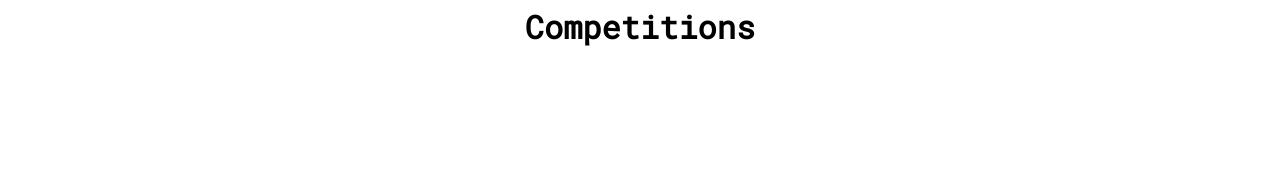
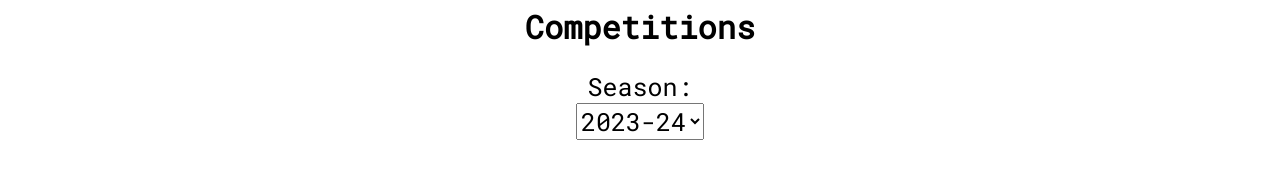
Before and after one commit to PP6464/20785CWeb, a React (Create React App) app: page /competitions in a window 1280 px wide. Shown: the part 223-402 px from the top of the page. Built offline with nearby package versions, Linux system fonts and the light colour scheme.

Commit message:
add season select

```diff
--- a/src/competitions/competitions.tsx
+++ b/src/competitions/competitions.tsx
@@ -7,12 +7,21 @@ interface Event {
 
 function Competitions() {
     const [events, loadEvents] = useState([])
-    const [season, setSeason] = useState([])
+    const [season, setSeason] = useState("")
 
 
     return (
         <div id="competitions-container">
             <h1>Competitions</h1>
+            <label htmlFor="competitions-season-select" style={{fontSize: "25px"}}>Season: </label>
+            <select id="competitions-season-select" onChange={(e) => setSeason(e.target.value)} style={{fontSize: "25px", marginBottom: "10px"}}>
+                <option value="181">2023-24</option>
+                <option value="173">2022-23</option>
+                <option value="154">2021-22</option>
+                <option value="139">2020-21</option>
+                <option value="130">2019-20</option>
+                <option value="125">2018-19</option>
+            </select>
         </div>
     )
 }
```
